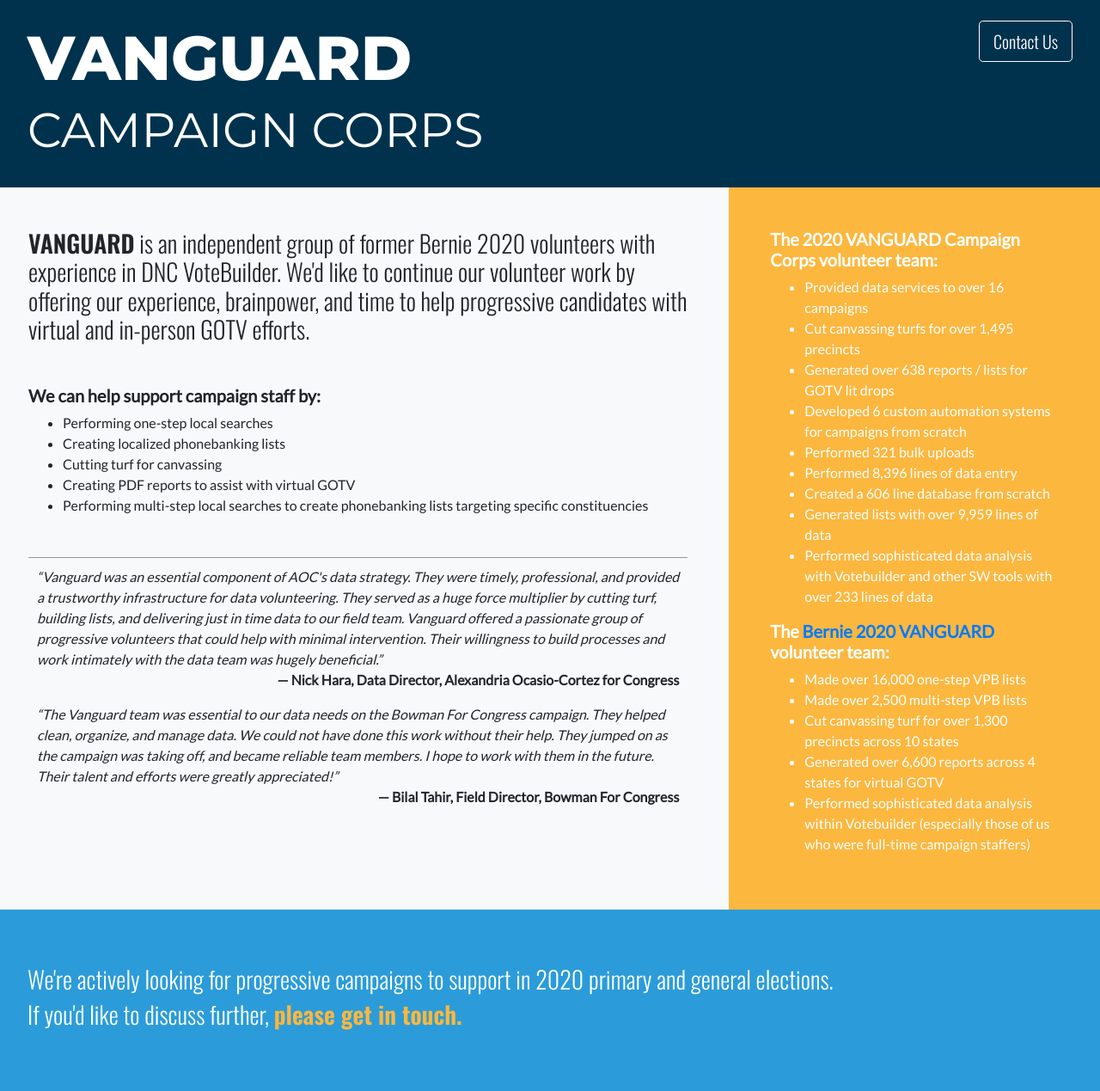
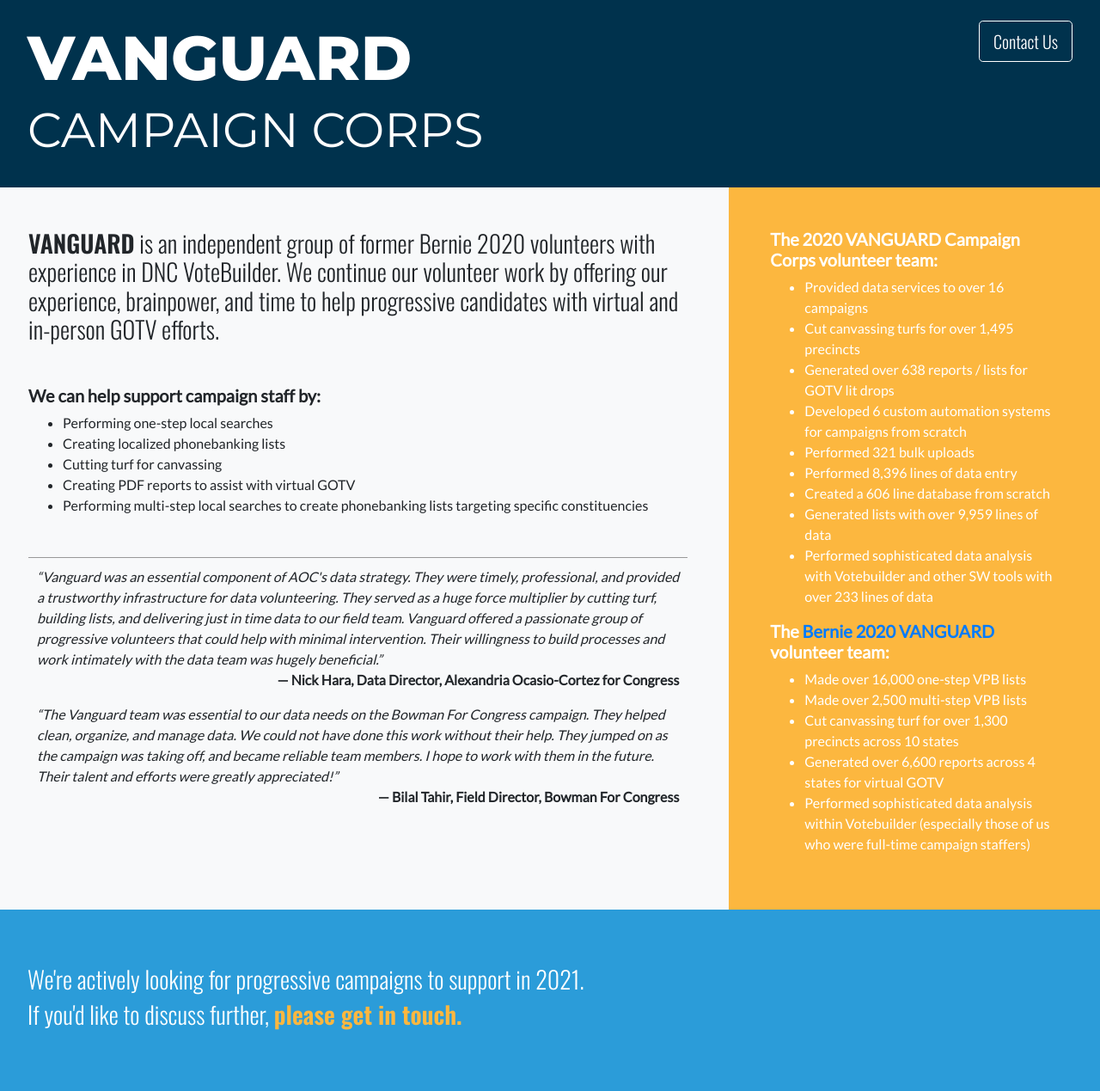
Before and after one commit to orgvanize/orgvanize.github.io, a Jekyll site: the page built from index.md, in a window 1280 px wide. Shown: the whole page at 86% size. Built offline with Jekyll 4.4.1, drawn with Linux system fonts in a browser that asks for light colours.

Commit message:
post-2020 language edit

```diff
--- a/index.md
+++ b/index.md
@@ -17,7 +17,7 @@ layout: default
 </div>
 <div class="row mr-0">
     <div class="col-md-8 p-5 bg-light">
-        <h3 style="font-family: Oswald;" class="mb-5"><strong>VANGUARD</strong> is an independent group of former Bernie 2020 volunteers with experience in DNC VoteBuilder. We'd like to continue our volunteer work by offering our experience, brainpower, and time to help progressive candidates with virtual and in-person GOTV efforts.</h3>
+        <h3 style="font-family: Oswald;" class="mb-5"><strong>VANGUARD</strong> is an independent group of former Bernie 2020 volunteers with experience in DNC VoteBuilder. We continue our volunteer work by offering our experience, brainpower, and time to help progressive candidates with virtual and in-person GOTV efforts.</h3>
         <h5 class="font-weight-bold">We can help support campaign staff by:</h5>
         <ul class="mb-5">
             <li>Performing one-step local searches</li>
@@ -57,6 +57,6 @@ layout: default
     </div>
 </div>
 <div class="jumbotron mb-0 home-jumbotron bg-bernie-light-blue">
-    <h3>We're actively looking for progressive campaigns to support in 2020 primary and general elections.</h3>
+    <h3>We're actively looking for progressive campaigns to support in 2021.</h3>
     <h3>If you'd like to discuss further, <a href="mailto:contact@vanguardcampaign.org">please get in touch.</a></h3>
 </div>
```
